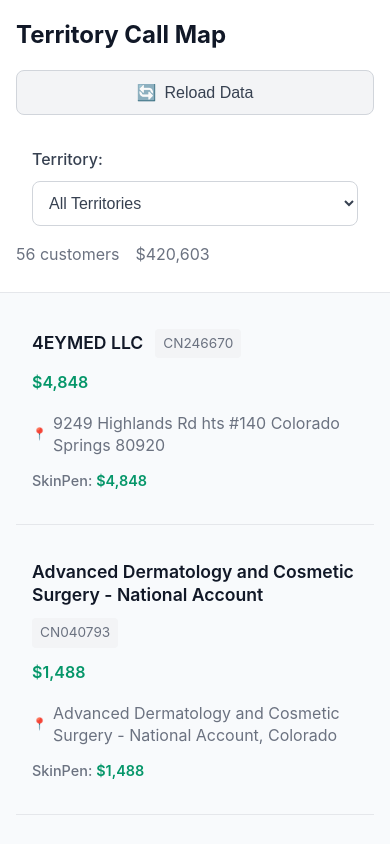
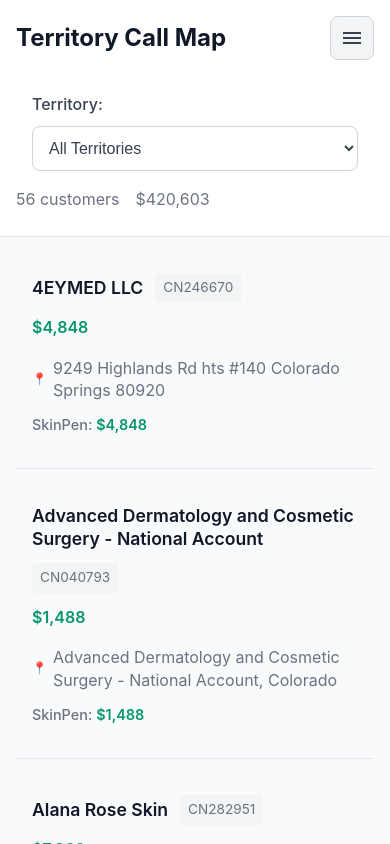
Before and after one commit to bryding/territory-map, a Vue app: page / in a window 390 px wide. Both pictures are taken after a click on the button "Load Sample Data". Shown: the top 844 px of the page. Built offline with nearby package versions, Linux system fonts and the light colour scheme; the HTML template or start-up script is replaced by a standard one.

Commit message:
Added hamburger menu for the reload data button

```diff
--- a/src/views/TerritoryMapView.vue
+++ b/src/views/TerritoryMapView.vue
@@ -3,11 +3,21 @@
     <header class="app-header">
       <div class="header-top">
         <h1>Territory Call Map</h1>
-        <button v-if="!loading && customers.length > 0" @click="reloadData" class="reload-button" :disabled="reloading">
-          <span v-if="reloading">🔄</span>
-          <span v-else>🔄</span>
-          {{ reloading ? 'Reloading...' : 'Reload Data' }}
-        </button>
+        <div v-if="!loading && customers.length > 0" class="menu-container">
+          <button @click="toggleMenu" class="menu-button" :class="{ active: menuOpen }">
+            <div class="hamburger-lines">
+              <span></span>
+              <span></span>
+              <span></span>
+            </div>
+          </button>
+          <div v-if="menuOpen" class="dropdown-menu">
+            <button @click="reloadData" class="menu-item" :disabled="reloading">
+              <span class="menu-icon">🔄</span>
+              {{ reloading ? 'Reloading...' : 'Reload Data' }}
+            </button>
+          </div>
+        </div>
       </div>
 
       <div v-if="!loading && customers.length > 0" class="territory-filter">
@@ -64,7 +74,7 @@
 </template>
 
 <script setup lang="ts">
-import { computed, onMounted, ref } from 'vue'
+import { computed, onMounted, onUnmounted, ref } from 'vue'
 import type { Territory } from '@/types'
 import { useTerritoryStore } from '@/stores/territory'
 import CustomerCard from '@/components/CustomerCard.vue'
@@ -74,6 +84,7 @@
 const territoryStore = useTerritoryStore()
 const reloading = ref(false)
 const selectedTerritory = ref<Territory | ''>('')
+const menuOpen = ref(false)
 
 // Territory order for display
 const territories: Territory[] = [
@@ -138,7 +149,21 @@
   }
 }
 
+function toggleMenu() {
+  menuOpen.value = !menuOpen.value
+}
+
+function handleClickOutside(event: Event) {
+  if (menuOpen.value && event.target) {
+    const target = event.target as Element
+    if (!target.closest('.menu-container')) {
+      menuOpen.value = false
+    }
+  }
+}
+
 async function reloadData() {
+  menuOpen.value = false // Close menu when action is triggered
   reloading.value = true
   try {
     console.log('🔄 Reloading data...')
@@ -160,6 +185,14 @@
   if (customers.value.length === 0) {
     territoryStore.loadFromStorage()
   }
+
+  // Add click outside handler
+  document.addEventListener('click', handleClickOutside)
+})
+
+onUnmounted(() => {
+  // Clean up event listener
+  document.removeEventListener('click', handleClickOutside)
 })
 </script>
 
@@ -192,33 +225,100 @@
   color: #111827;
 }
 
-.reload-button {
+.menu-container {
+  position: relative;
+}
+
+.menu-button {
   display: flex;
   align-items: center;
-  gap: 0.5rem;
-  padding: 0.5rem 1rem;
+  justify-content: center;
+  width: 40px;
+  height: 40px;
   background: #f3f4f6;
-  color: #374151;
   border: 1px solid #d1d5db;
   border-radius: 6px;
   cursor: pointer;
-  font-size: 0.875rem;
-  font-weight: 500;
   transition: all 0.2s;
 }
 
-.reload-button:hover:not(:disabled) {
+.menu-button:hover {
   background: #e5e7eb;
   border-color: #9ca3af;
 }
 
-.reload-button:disabled {
+.menu-button.active {
+  background: #e5e7eb;
+}
+
+.hamburger-lines {
+  display: flex;
+  flex-direction: column;
+  gap: 3px;
+}
+
+.hamburger-lines span {
+  width: 18px;
+  height: 2px;
+  background: #374151;
+  transition: all 0.2s;
+}
+
+.menu-button.active .hamburger-lines span:nth-child(1) {
+  transform: rotate(45deg) translate(5px, 5px);
+}
+
+.menu-button.active .hamburger-lines span:nth-child(2) {
+  opacity: 0;
+}
+
+.menu-button.active .hamburger-lines span:nth-child(3) {
+  transform: rotate(-45deg) translate(5px, -5px);
+}
+
+.dropdown-menu {
+  position: absolute;
+  top: 100%;
+  right: 0;
+  margin-top: 0.5rem;
+  background: white;
+  border: 1px solid #d1d5db;
+  border-radius: 6px;
+  box-shadow: 0 4px 6px -1px rgba(0, 0, 0, 0.1);
+  z-index: 20;
+  min-width: 150px;
+}
+
+.menu-item {
+  display: flex;
+  align-items: center;
+  gap: 0.5rem;
+  width: 100%;
+  padding: 0.75rem 1rem;
+  background: none;
+  border: none;
+  text-align: left;
+  cursor: pointer;
+  font-size: 0.875rem;
+  color: #374151;
+  transition: background 0.2s;
+}
+
+.menu-item:hover:not(:disabled) {
+  background: #f3f4f6;
+}
+
+.menu-item:disabled {
   opacity: 0.6;
   cursor: not-allowed;
 }
 
-.reload-button:disabled span {
+.menu-item:disabled .menu-icon {
   animation: spin 1s linear infinite;
+}
+
+.menu-icon {
+  font-size: 1rem;
 }
 
 .header-stats {
@@ -356,9 +456,9 @@
   }
 
   .header-top {
-    flex-direction: column;
-    align-items: flex-start;
-    gap: 1rem;
+    flex-direction: row;
+    justify-content: space-between;
+    align-items: center;
     margin-bottom: 1rem;
   }
 
@@ -367,12 +467,19 @@
     margin: 0;
   }
 
-  .reload-button {
-    align-self: stretch;
-    justify-content: center;
-    padding: 0.75rem 1rem;
+  .menu-button {
+    width: 44px;
+    height: 44px;
+    border-radius: 8px;
+  }
+
+  .dropdown-menu {
+    min-width: 180px;
+  }
+
+  .menu-item {
+    padding: 1rem;
     font-size: 1rem;
-    border-radius: 8px;
     min-height: 44px;
   }
 
```
